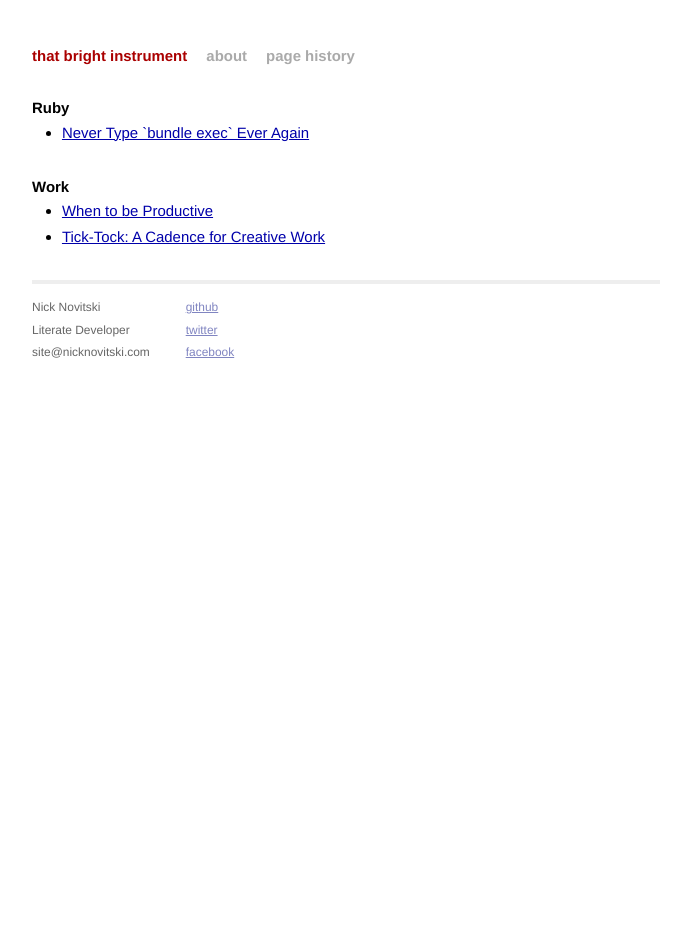
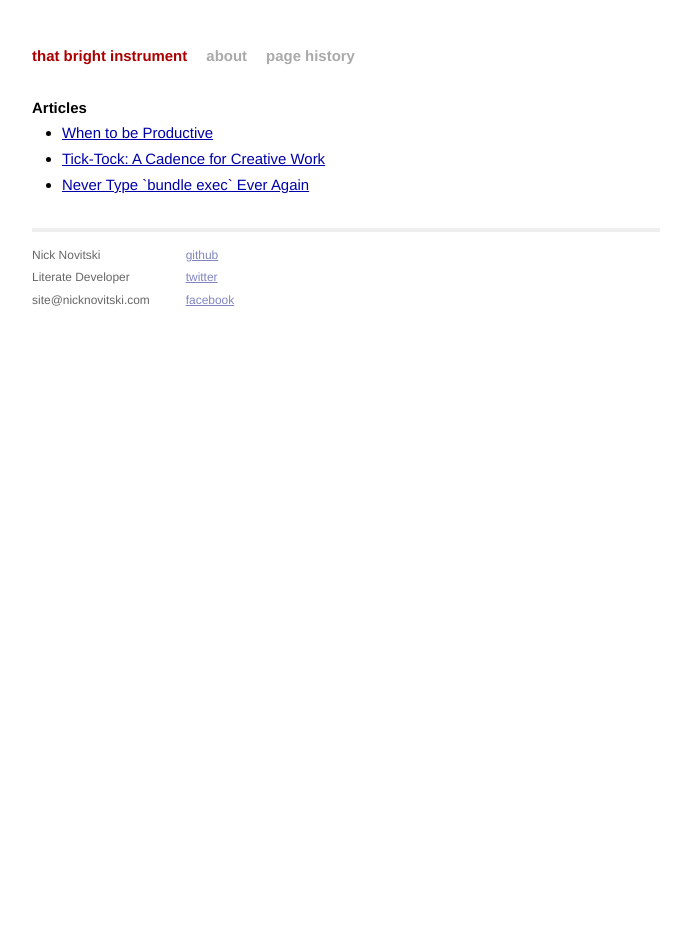
Before and after one commit to nicknovitski/nicknovitski.github.io, a Jekyll site: the page built from index.html, in a window 1280 px wide. Shown: the whole page, without its empty margins (294-985 px from the left). Built offline with Jekyll 4.4.1, drawn with Linux system fonts in a browser that asks for light colours.

Commit message:
Remove category lists from index

```diff
--- a/index.html
+++ b/index.html
@@ -2,15 +2,10 @@
 layout: default
 ---
 <div id="home">
-    {% for category in site.categories %}
-      <section>
-        <h2> {{ category.first | capitalize }} </h2>
-        <ul class="posts">
-          {% for post in category.last %}
-            <li><a href="{{ post.url }}">{{ post.title }}</a></li>
-          {% endfor %}
-        </ul>
-      </section>
+  <h2>Articles</h2>
+  <ul class="posts">
+    {% for post in site.posts %}
+      <li><a href="{{ post.url }}">{{ post.title }}</a></li>
     {% endfor %}
   </ul>
 </div>
```
